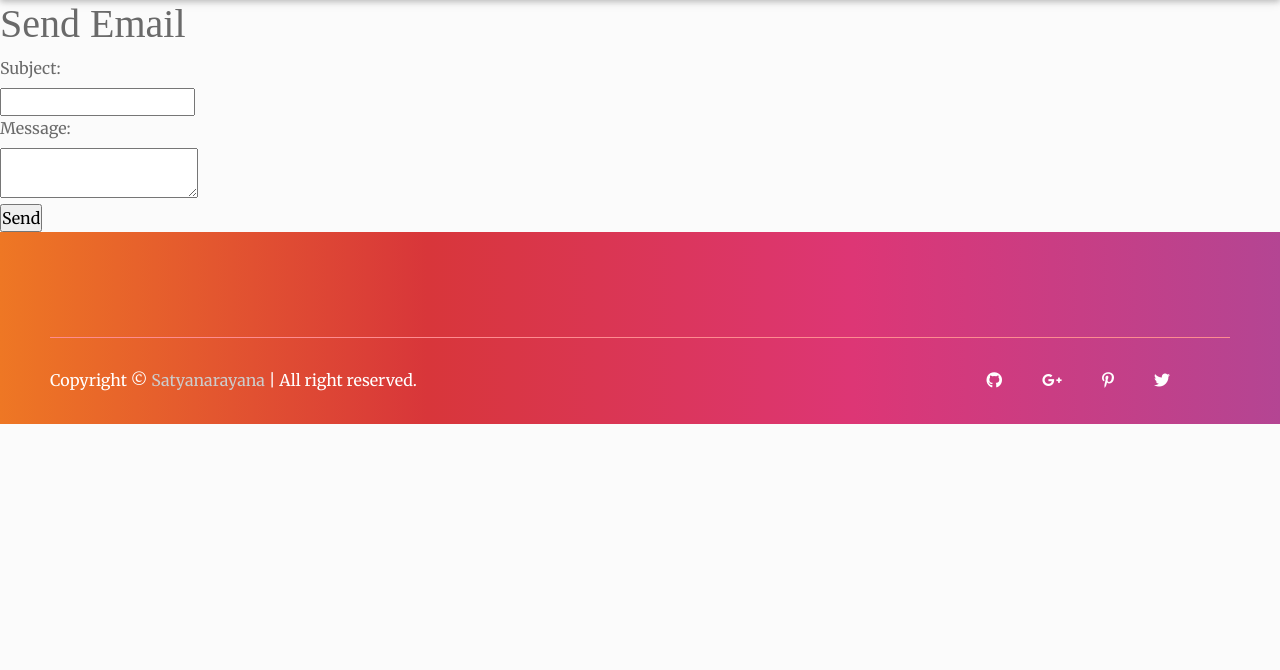
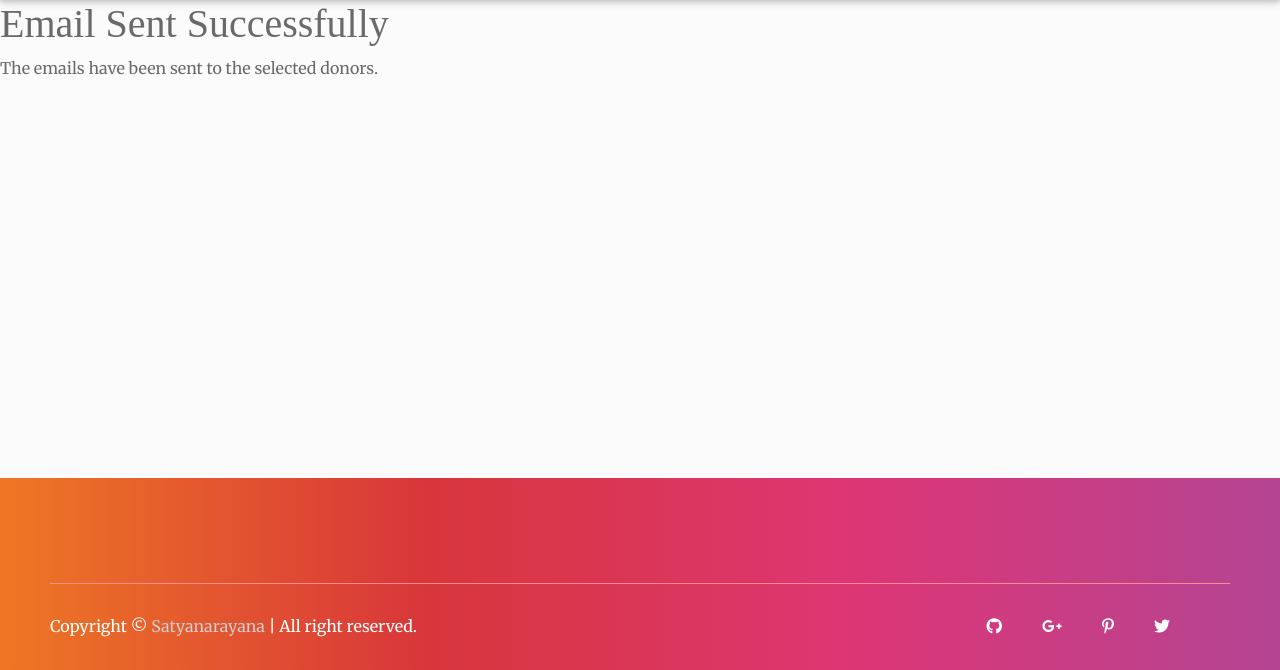
Before and after one commit to Satyanaryana-Merla/BloodDonation, a Django app: template templates/email_sent.html in a window 1280 px wide. Shown: the part 130-800 px from the top of the page. Run offline with Django 4.2, Linux system fonts and the light colour scheme; the template is opened without the code that fills it, so the values that code supplies are empty; some libraries are stand-ins or nearby versions.

Commit message:
EmailAdded

```diff
--- a/DonorApp/urls.py
+++ b/DonorApp/urls.py
@@ -10,7 +10,7 @@ urlpatterns = [
     path("signup/", views.signup, name="signup"),
     path("donor_details/", views.donor_list, name="donor_details"),
     path("donordetails/", views.donordetails, name="donordetails"),
-    path('send_email/', views.send_email, name='send_email'),
+    path('send_email/', views.send_emails, name='send_email'),
     path("activate/<uidb64>/<token>", views.activate, name="activate"),
     path("logout/", views.logoutpage, name="logout"),
     path(
--- a/templates/email_sent.html
+++ b/templates/email_sent.html
@@ -76,16 +76,12 @@
         </header>
 
 
-    <h1>Send Email</h1>
-    <form method="POST">
-        {% csrf_token %}
-        <label for="subject">Subject:</label><br>
-        <input type="text" id="subject" name="subject"><br>
-        <label for="message">Message:</label><br>
-        <textarea id="message" name="message"></textarea><br>
-        <input type="submit" value="Send">
-    </form>
-    <footer id="contact" class="container-fluid">
+
+            <h1>Email Sent Successfully</h1>
+            <p>The emails have been sent to the selected donors.</p>
+
+
+    <footer id="contact" class="container-fluid fixed-bottom" >
 		<div class="row content-ro">
 			</div>
 			<div class="footer-copy">
--- a/templates/login.html
+++ b/templates/login.html
@@ -109,7 +109,7 @@
       <button class="btn btn-sm btn-primary w-100" type="submit">Login</button>
     </form>
 
-    <p class="text-center">Don't have an account? <a href="/donor/signup"> SignUp</a>.</p>
+    <p class="text-center">Don't have an account? <a href="/donor/signup"> SignUp</a></p>
     <p class="text-center">Forgot Password ?<a href="/donor/password_reset"> Click</a></p>
 
   </div>
```
Also changed, not shown: DonorApp/views.py (+43 -16 lines), templates/index.html (+14 -9 lines).
